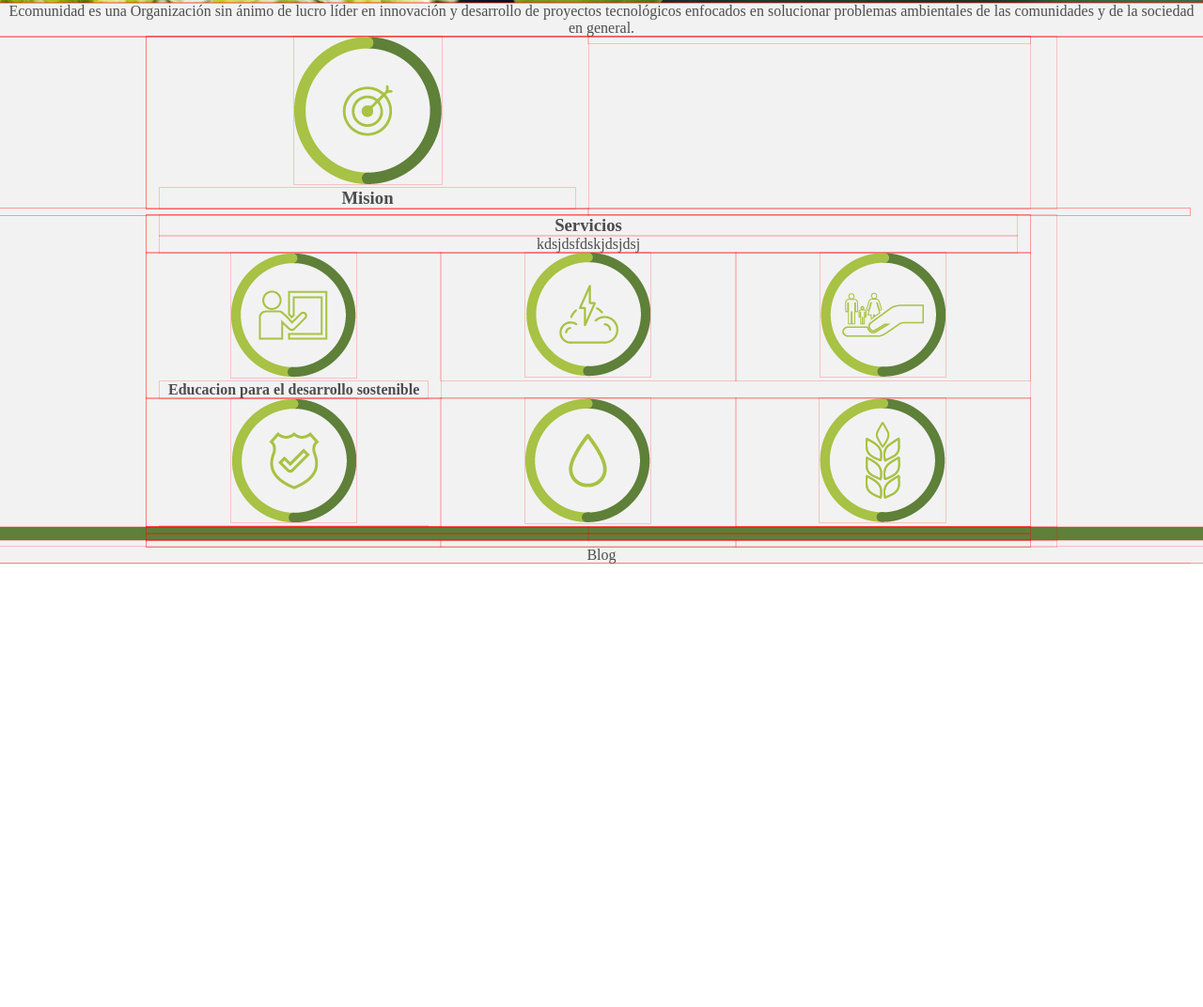
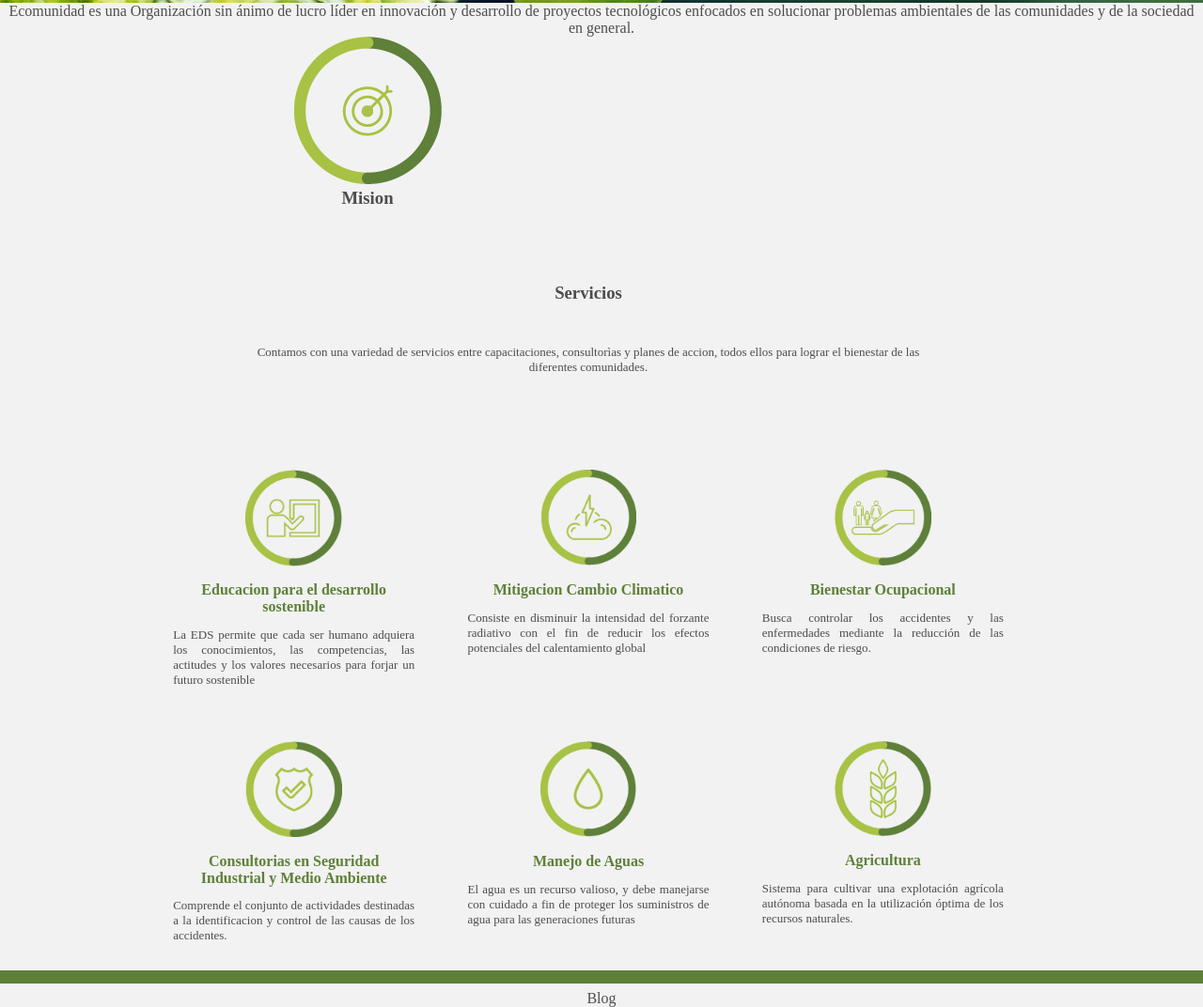
Before and after one commit to MerySantos/E--Comunidad, a plain HTML site: page index.html in a window 1280 px wide. Shown: the part 435-1507 px from the top of the page at 94% size. Before the commit the page ends 1035 px from the top, so only its background shows below. Drawn offline with Linux system fonts and the light colour scheme.

Commit message:
section servicios terminado

```diff
--- a/css/grid-system.css
+++ b/css/grid-system.css
@@ -3,7 +3,7 @@
   box-sizing: border-box;
   margin: 0;
   padding: 0;
-  outline: 1px solid rgba(255,0,0,0.2)
+  /*outline:	 1px solid rgba(255,0,0,0.2)*/
  }
 
 .text-center {
--- a/css/main.css
+++ b/css/main.css
@@ -84,3 +84,10 @@ input[name="slider-select-element"] /*circulitos*/{
     transition: all 0.75s ease;
 }
 /*fin de imagen principal*/
+
+/*Servicios*/
+.servicios p{ font-family: OpenSans-Ligth; font-size: 13px;}
+.servicios div div{ padding: 3%;}
+.lista-servicios p{ text-align: justify;}
+.servicios img{ width: 40%; }
+.lista-servicios h4 { margin:5%; }
--- a/index.html
+++ b/index.html
@@ -3,7 +3,7 @@
 <html lang="en">
 <head>
 	<meta charset="UTF-8">
-	<title>Ecomunidad</title>
+	<title> Ecomunidad </title>
 	<meta name="viewport" content="width=device-width, initial-scale=1.0">
     <link href="http://netdna.bootstrapcdn.com/font-awesome/4.0.3/css/font-awesome.css" rel="stylesheet">
 	<link rel="stylesheet" href="css/grid-system.css">
@@ -90,49 +90,60 @@
 		</div>
 	</section>
 
-	<section id="servicios" class="container text-center"> <!-- servicios -->
+	<section id="servicios" class="container text-center servicios"> <!-- servicios -->
 		<div class="row "> <!-- titulo con su parrafo -->
 			<div class=" col-12">
-			<h3>Servicios</h3>
-				<p> kdsjdsfdskjdsjdsj</p><!-- h3 + p -->
+			<!-- h3 + p -->
+			<h3 class="pt-5">Servicios</h3>
+				<p class="pd-5-10"> Contamos con una variedad de servicios entre capacitaciones, consultorìas y planes de accion, todos ellos para lograr el bienestar de las diferentes comunidades.  </p>
 			</div>
 		</div>
 
-		<div class="row"> <!-- primera fila de servicios con iconos -->
+		<div class="row lista-servicios"> <!-- primera fila de servicios con iconos -->
 			<div class="col-4">
 				<!-- Educacion para el desarrollo sostenible -->
 				<!-- icono + h4 (verde pacae) +p -->
 				<img src="img/iconos/servicios-icon/educacion.png">
-			<h4>Educacion para el desarrollo sostenible</h4>
+				<h4 class="text-green">Educacion para el desarrollo sostenible</h4>
+				<p> La EDS permite que cada ser humano adquiera los conocimientos, las competencias, las actitudes y los valores necesarios para forjar un futuro sostenible</p>
 			</div>
 			<div class="col-4">
 				<!-- Mitigacion Cambio Climatico -->
 				<!-- icono + h4 (verde pacae) +p -->
 				<img src="img/iconos/servicios-icon/mitigacion.png">
+				<h4 class="text-green"> Mitigacion Cambio Climatico</h4>
+				<p> Consiste en disminuir la intensidad del forzante radiativo con el fin de reducir los efectos potenciales del calentamiento global</p>
 			</div>
 			<div class="col-4">
 				<!-- Bienestar Ocupacional -->
 				<!-- icono + h4 (verde pacae) +p -->
 				<img src="img/iconos/servicios-icon/bienestar.png">
+				<h4 class="text-green" >Bienestar Ocupacional </h4>
+				<p> Busca controlar los accidentes y las enfermedades mediante la reducción de las condiciones de riesgo.</p>
 			</div>
 		</div>
 
-		<div class="row"> <!-- segunda fila de servicios con iconos -->
+		<div class="row lista-servicios"> <!-- segunda fila de servicios con iconos -->
 			<div class="col-4">
 				<!-- Consultorias en Seguridad Industrial y Medio Ambiente -->
 				<!-- icono + h4 (verde pacae) +p -->
 				<img src="img/iconos/servicios-icon/seguridad-icon.png">
-			<h4></h4>
+				<h4 class="text-green"> Consultorias en Seguridad Industrial y Medio Ambiente</h4>
+				<p >Comprende el conjunto de actividades destinadas a la identificacion y control de las causas de los accidentes.  </p>
 			</div>
 			<div class="col-4">
 				<!-- Manejo de Aguas -->
 				<!-- icono + h4 (verde pacae) +p -->
 				<img src="img/iconos/servicios-icon/manejo-de-agua.png">
+				<h4 class="text-green"> Manejo de Aguas  </h4>
+				<p> El agua es un recurso valioso, y debe manejarse con cuidado a fin de proteger los suministros de agua para las generaciones futuras</p>
 			</div>
 			<div class="col-4">
 				<!-- Agricultura -->
 				<!-- icono + h4 (verde pacae) +p -->
 				<img src="img/iconos/servicios-icon/agricultura-icon.png">
+				<h4 class="text-green"> Agricultura </h4>
+				<p> Sistema para cultivar una explotación agrícola autónoma basada en la utilización óptima de los recursos naturales.</p>
 			</div>
 		</div>
 	</section>
```
Lines whose indentation alone changed are shown as unchanged.
